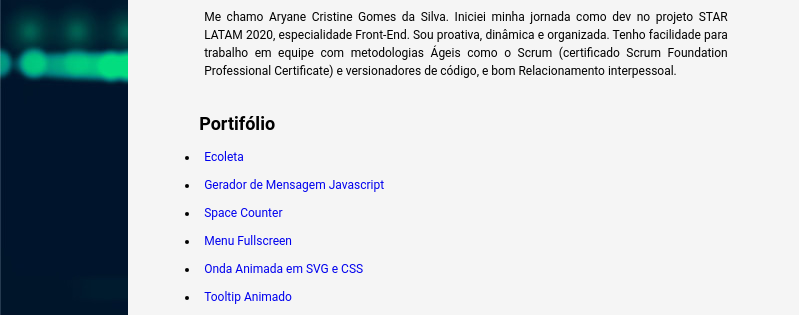
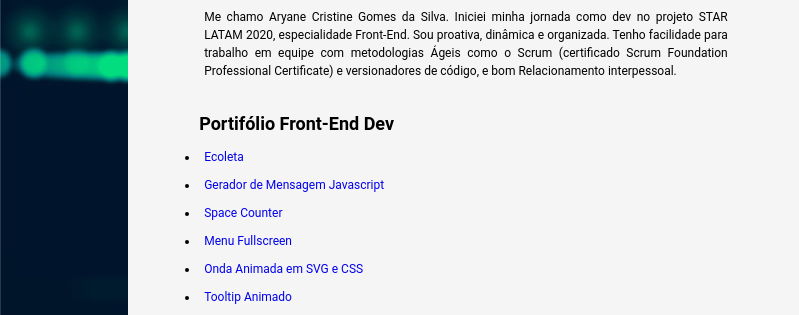
Before and after one commit to aryane-cristine/meucurriculo, a plain HTML site: page index.html in a window 1280 px wide. Shown: the part 384-699 px from the top of the page, 0-799 px from the left. Drawn offline with Linux system fonts and the light colour scheme.

Commit message:
Alteração do Título do Ítem portifólio
Alteração do Título do Ítem portifólio

```diff
--- a/index.html
+++ b/index.html
@@ -47,7 +47,7 @@
 
               <section class="projetos content">
 
-              <h2 class="projetos-titulo content"> Portifólio </h2>
+              <h2 class="projetos-titulo content"> Portifólio Front-End Dev </h2>
 
                 <ul class="content">
 
```
